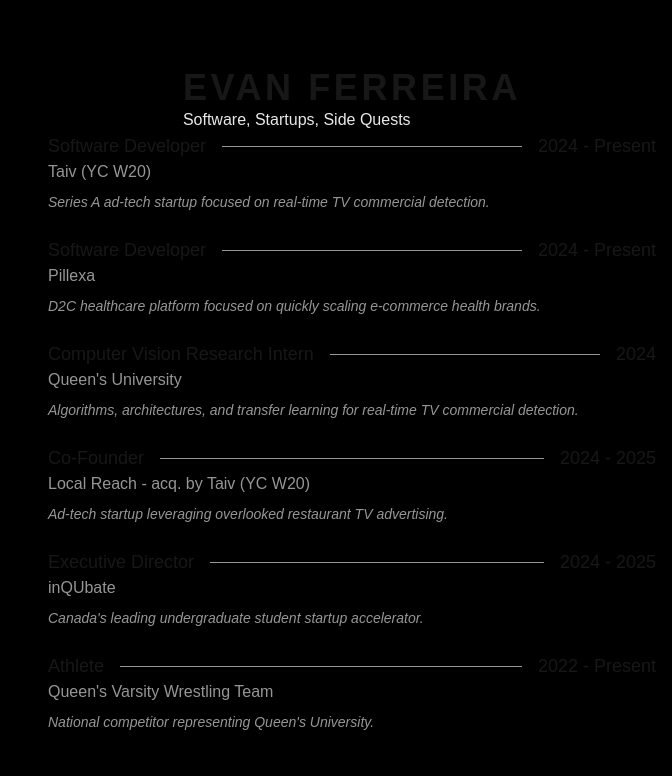
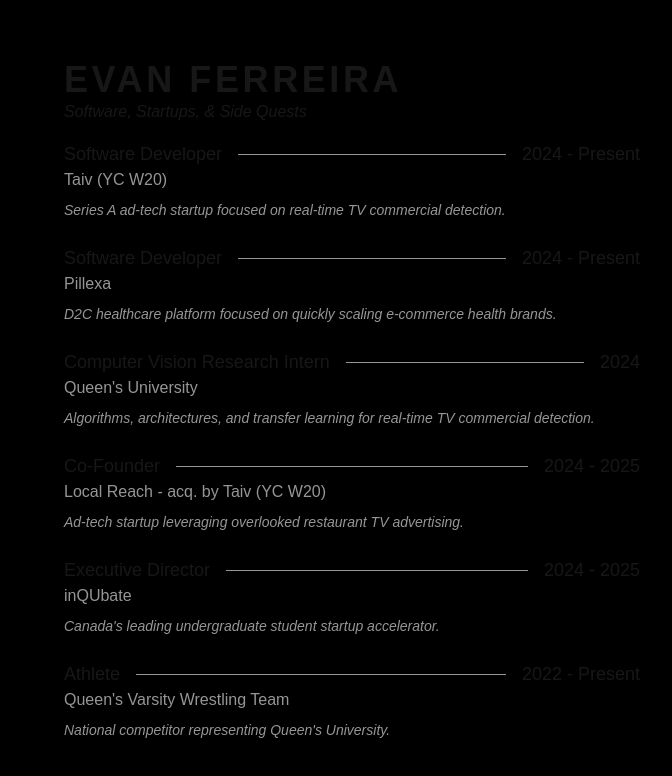
Before and after one commit to Evan-Ferreira/personal-website-2.0, a Next.js app: page / in a window 1280 px wide. Shown: the top 776 px of the page, without its empty margins (608-1280 px from the left). Built offline with nearby package versions, Linux system fonts and the light colour scheme; a web font is replaced by a local one.

Commit message:
fix: styling for resume header (name + desc.)

```diff
--- a/src/app/page.tsx
+++ b/src/app/page.tsx
@@ -8,17 +8,17 @@
 export default function Home() {
     return (
         <div className="flex bg-black h-screen w-screen">
-            <div className="w-1/2 px-4"></div>
-            <div className="w-1/2 px-4 flex flex-col justify-center items-center">
-                <div className="flex-col justify-center items-center">
+            <div className="w-1/2 px-8"></div>
+            <div className="w-1/2 px-8 flex flex-col justify-center items-center gap-4">
+                <div className="flex-col justify-center items-start w-full">
                     <h1
                         className={`${hostGrotesk.className}text-white tracking-widest text-4xl font-bold`}
                     >
                         EVAN FERREIRA
                     </h1>
-                    <div className="flex font-light text-[#E9E9E9]">
-                        <p className="">Software, Startups, Side Quests</p>
-                    </div>
+                    <p className="flex font-light text-[#E9E9E9 italic">
+                        Software, Startups, & Side Quests
+                    </p>
                 </div>
                 <Resume />
             </div>
```
